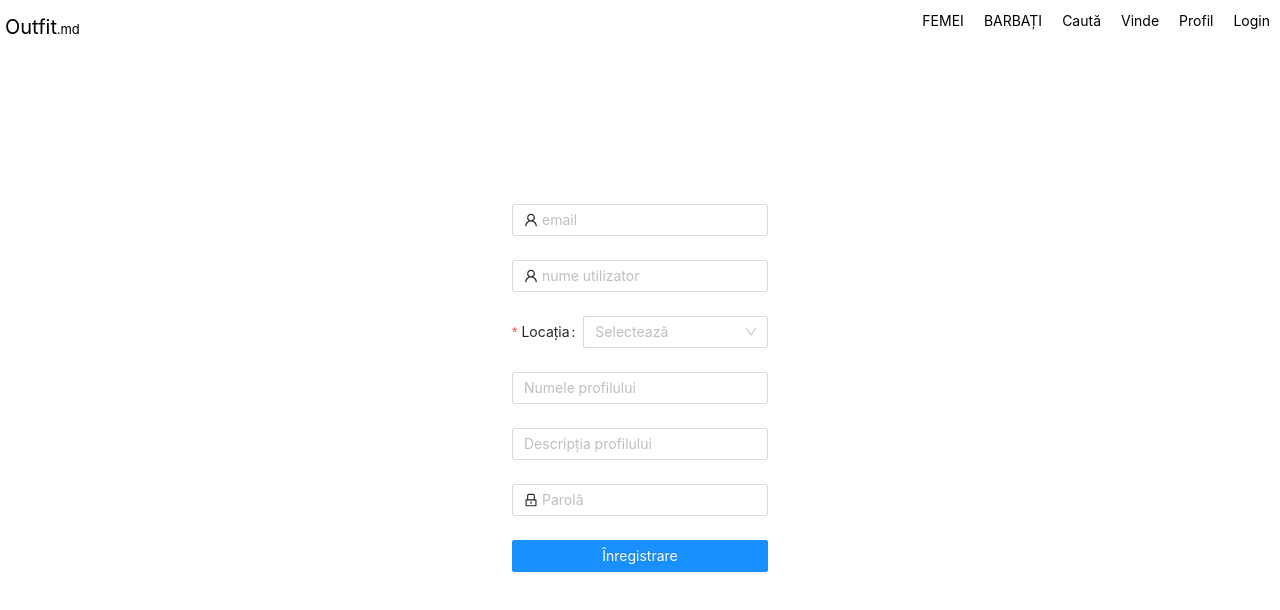
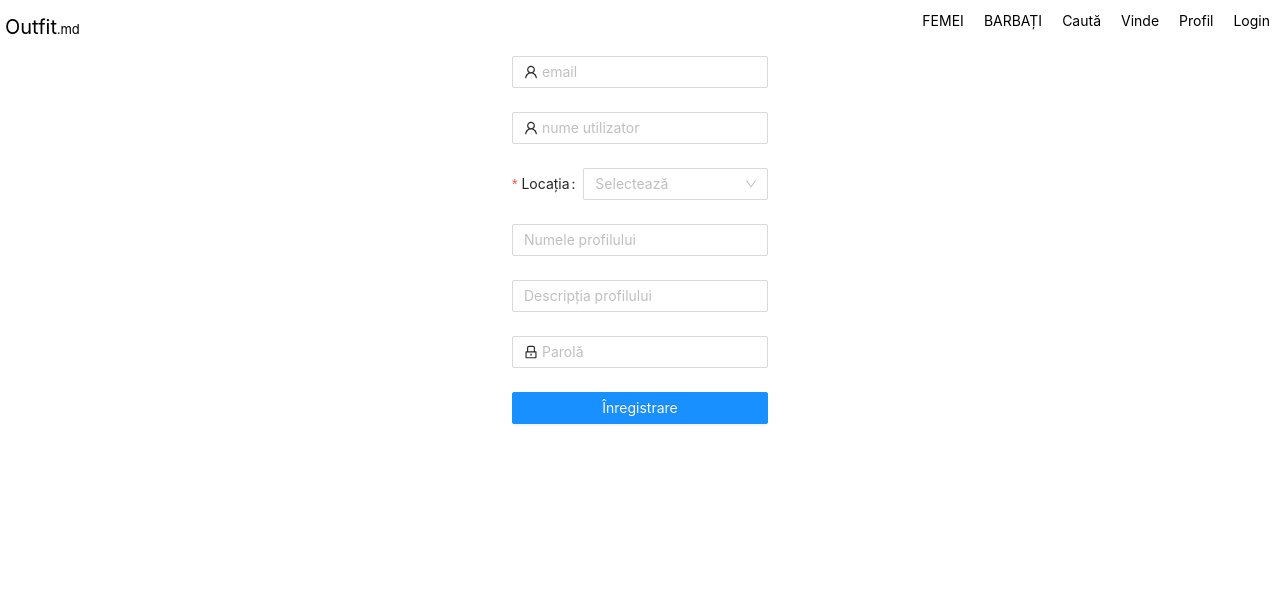
Before and after one commit to dumitru-stratulat/marketplace, a Next.js app: page /signup in a window 1280 px wide. Shown: the top 610 px of the page. Built offline with nearby package versions, Linux system fonts and the light colour scheme.

Commit message:
fixed register form

```diff
--- a/src/pages/signup/signup.module.css
+++ b/src/pages/signup/signup.module.css
@@ -1,9 +1,6 @@
 .signupForm {
   width: 16rem;
-  position: fixed;
-  top: 50%;
-  left: 50%;
-  transform: translate(-50%, -50%);
+  margin: 0 auto;
 }
 
 .signupButton {
```
